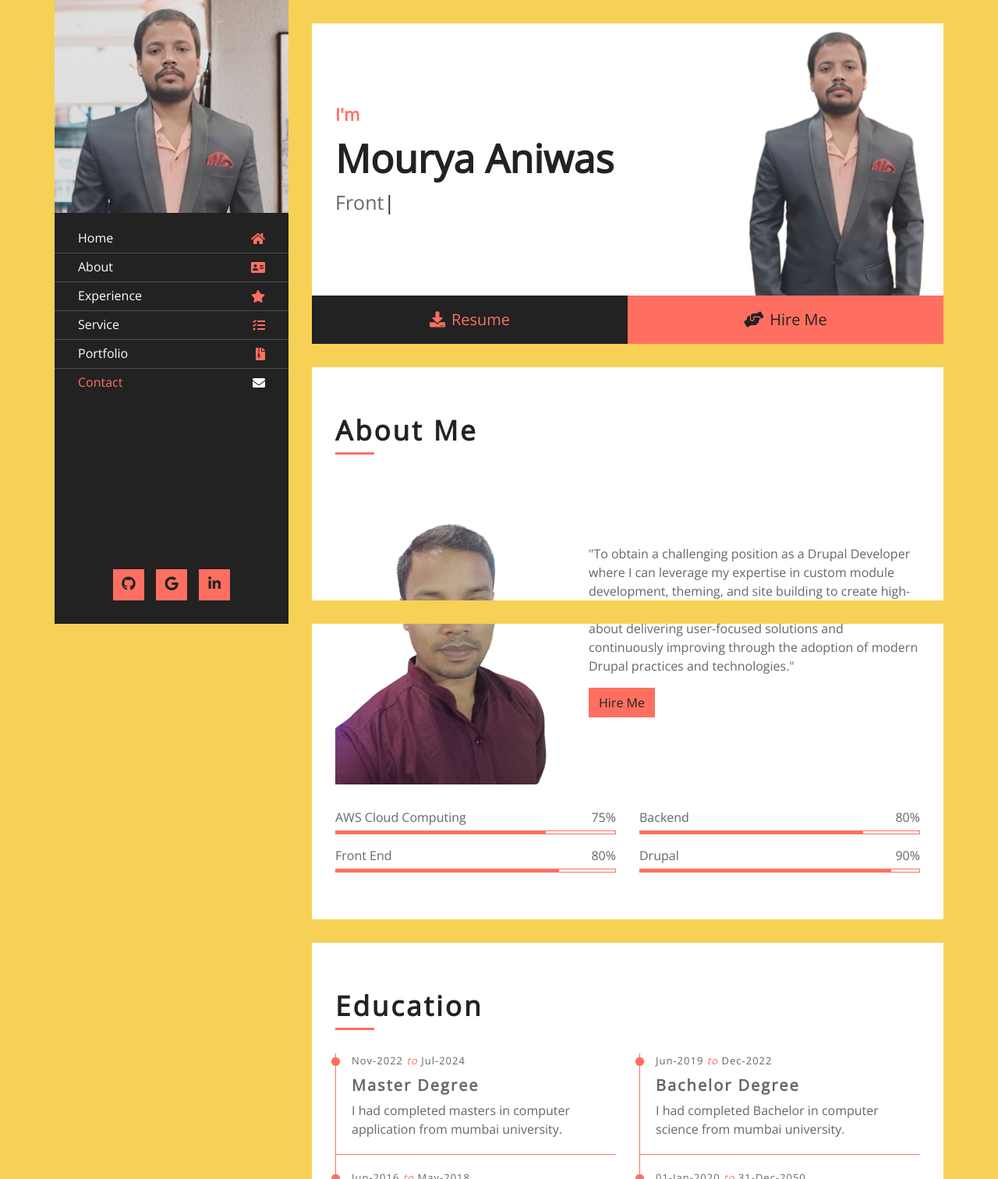
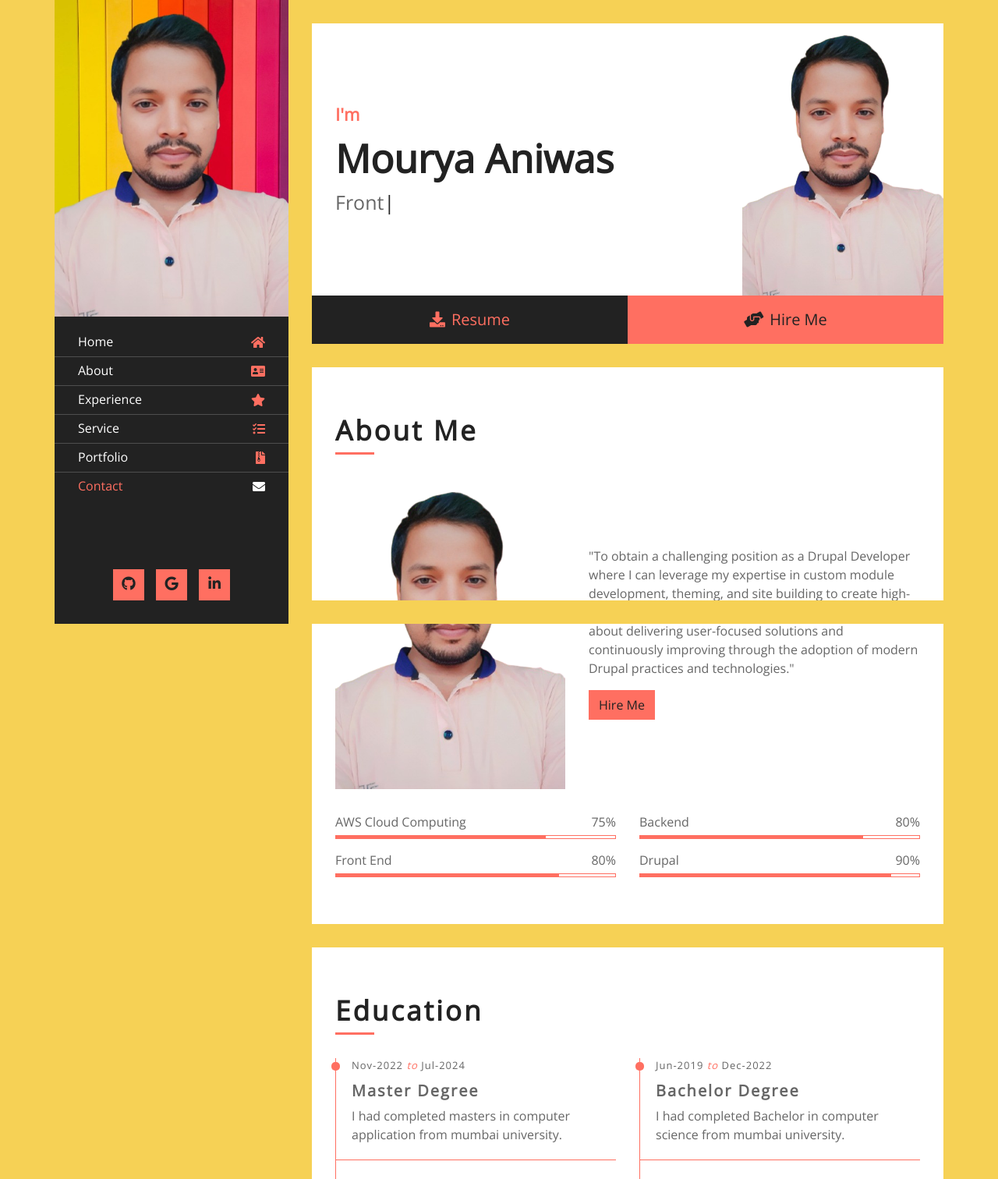
Before and after one commit to aniwas/portfolio, a plain HTML site: page index.html in a window 1280 px wide. Shown: the top 1512 px of the page at 78% size. Drawn offline with nearby package versions, Linux system fonts and the light colour scheme.

Commit message:
change some details abc

```diff
--- a/css/style.css
+++ b/css/style.css
@@ -332,7 +332,7 @@ a:focus {
 
 .header .content-inner {
     padding: 100px 30px;
-    background: url(../img/enhanced.png) right bottom no-repeat;
+    background: url(../img/Aniwas-removebg-preview-removebg-preview.png) right bottom no-repeat;
     background-size: contain;
 }
 
--- a/index.html
+++ b/index.html
@@ -27,7 +27,7 @@
         <div class="wrapper">
             <div class="sidebar">
                 <div class="sidebar-header">
-                    <img src="./img/cp-with-bg.png" alt="Image">
+                    <img src="./img/Aniwas.jpg" alt="Image">
                 </div>
                 <div class="sidebar-content">
                     <nav class="navbar navbar-expand-md bg-dark navbar-dark">
@@ -94,7 +94,7 @@
                         </div>
                         <div class="row align-items-center">
                             <div class="col-md-6 col-lg-5">
-                                <img src="./img/IMG_20250218_200040-removebg-preview.png" alt="Image">
+                                <img src="./img/Aniwas-removebg-preview-removebg-preview.png" alt="Image">
                             </div>
                             <div class="col-md-6 col-lg-7">
                                 <p>
```
Also changed, not shown: img/Aniwas-removebg-preview-removebg-preview.png (added), img/Aniwas.jpg (added), img/IMG_20250218_200040-removebg-preview.png (deleted), img/about.jpg (deleted), img/cp-with-bg.png (deleted), img/enhanced.png (deleted), img/no background.png (deleted), img/profile.jpg (deleted), img/profile.png (deleted).
